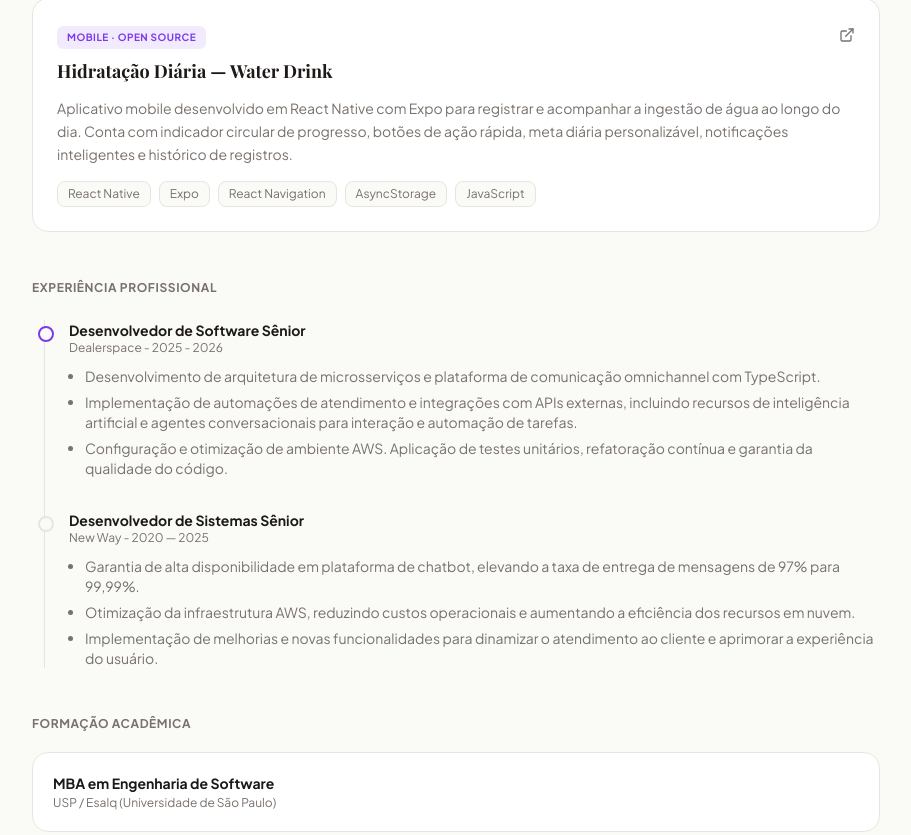
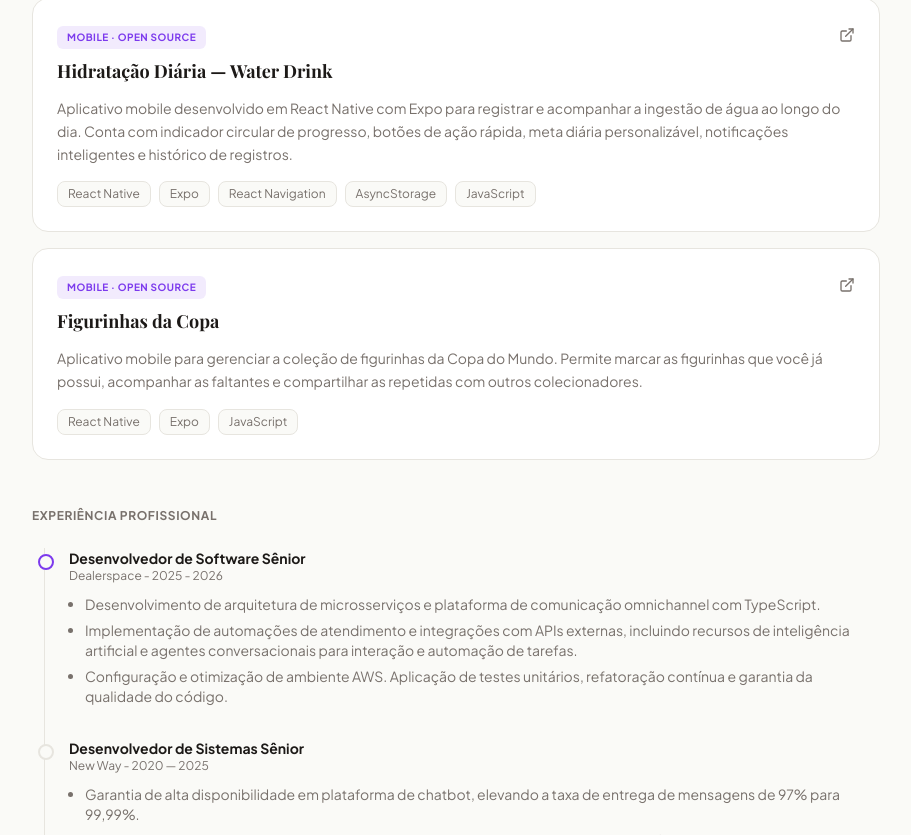
Before and after one commit to marcelo3macedo/blog-pessoal, a Next.js app: page /perfil in a window 1280 px wide. Shown: the part 888-1723 px from the top of the page, without its empty margins (184-1095 px from the left). Built offline with nearby package versions, Linux system fonts and the light colour scheme; no server answers.

Commit message:
feat: projeto figurinhas da copa

```diff
--- a/app/perfil/page.tsx
+++ b/app/perfil/page.tsx
@@ -20,7 +20,7 @@ export default function PerfilPage() {
       <div className="flex flex-col sm:flex-row sm:items-center justify-between gap-6 mb-10 pb-10 border-b border-[var(--color-border)] dark:border-[var(--color-border-dark)]">
         <div className="flex items-center gap-5">
           <div className="w-20 h-20 rounded-2xl bg-gradient-to-tr from-[var(--color-brand)] to-[#4f46e5] dark:from-[var(--color-brand-dark)] dark:to-[#818cf8] flex items-center justify-center flex-shrink-0 shadow-md">
-            <img src="/uplaods/perfil.jpeg" alt="Profile" className="w-20 h-20 rounded-2xl" />
+            <img src="/uploads/perfil.jpeg" alt="Profile" className="w-20 h-20 rounded-2xl" />
           </div>
           <div>
             <h1 className="font-display text-3xl font-bold text-[var(--color-ink)] dark:text-[var(--color-ink-dark)] tracking-tight">
@@ -104,6 +104,39 @@ export default function PerfilPage() {
           </p>
           <div className="flex flex-wrap gap-2">
             {["React Native", "Expo", "React Navigation", "AsyncStorage", "JavaScript"].map((tech) => (
+              <span key={tech} className="text-xs bg-[var(--color-cream)] dark:bg-[var(--color-cream-dark)] text-[var(--color-muted)] dark:text-[var(--color-muted-dark)] px-2.5 py-1 rounded-lg border border-[var(--color-border)] dark:border-[var(--color-border-dark)]">
+                {tech}
+              </span>
+            ))}
+          </div>
+        </a>
+
+        <a
+          href="https://github.com/marcelo3macedo/figurinhas-da-copa"
+          target="_blank"
+          rel="noopener noreferrer"
+          className="group relative overflow-hidden rounded-2xl border border-[var(--color-border)] dark:border-[var(--color-border-dark)] bg-[var(--color-surface)] dark:bg-[var(--color-surface-dark)] p-6 transition-all duration-300 hover:shadow-md hover:-translate-y-1 block mt-4"
+        >
+          <div className="flex items-start justify-between gap-4 mb-3">
+            <div>
+              <span className="inline-block text-[10px] font-bold uppercase tracking-wider bg-[var(--color-brand)]/10 text-[var(--color-brand)] dark:text-[var(--color-brand-dark)] px-2.5 py-1 rounded-md mb-2">
+                Mobile · Open Source
+              </span>
+              <h3 className="font-display text-lg font-bold text-[var(--color-ink)] dark:text-[var(--color-ink-dark)]">
+                Figurinhas da Copa
+              </h3>
+            </div>
+            <svg width="16" height="16" viewBox="0 0 24 24" fill="none" stroke="currentColor" strokeWidth="2" strokeLinecap="round" strokeLinejoin="round" className="flex-shrink-0 mt-1 text-[var(--color-muted)] dark:text-[var(--color-muted-dark)] group-hover:text-[var(--color-brand)] dark:group-hover:text-[var(--color-brand-dark)] transition-colors" aria-hidden="true">
+              <path d="M18 13v6a2 2 0 0 1-2 2H5a2 2 0 0 1-2-2V8a2 2 0 0 1 2-2h6" />
+              <polyline points="15 3 21 3 21 9" />
+              <line x1="10" y1="14" x2="21" y2="3" />
+            </svg>
+          </div>
+          <p className="text-sm text-[var(--color-muted)] dark:text-[var(--color-muted-dark)] leading-relaxed mb-4">
+            Aplicativo mobile para gerenciar a coleção de figurinhas da Copa do Mundo. Permite marcar as figurinhas que você já possui, acompanhar as faltantes e compartilhar as repetidas com outros colecionadores.
+          </p>
+          <div className="flex flex-wrap gap-2">
+            {["React Native", "Expo", "JavaScript"].map((tech) => (
               <span key={tech} className="text-xs bg-[var(--color-cream)] dark:bg-[var(--color-cream-dark)] text-[var(--color-muted)] dark:text-[var(--color-muted-dark)] px-2.5 py-1 rounded-lg border border-[var(--color-border)] dark:border-[var(--color-border-dark)]">
                 {tech}
               </span>
```
Also changed, not shown: 2 other files (tests, documents, lock files or other folders).
